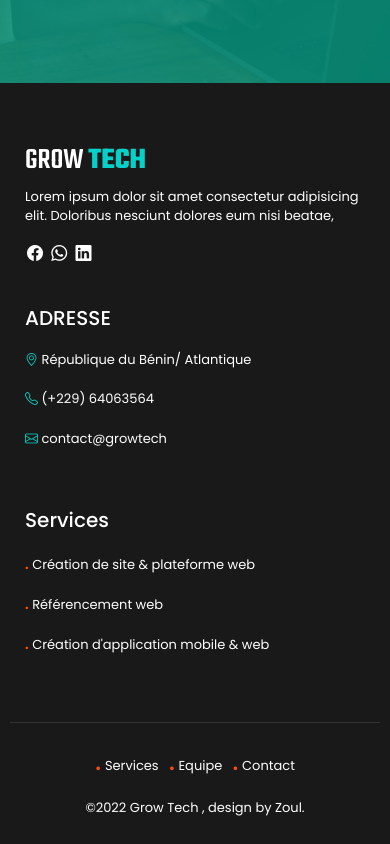
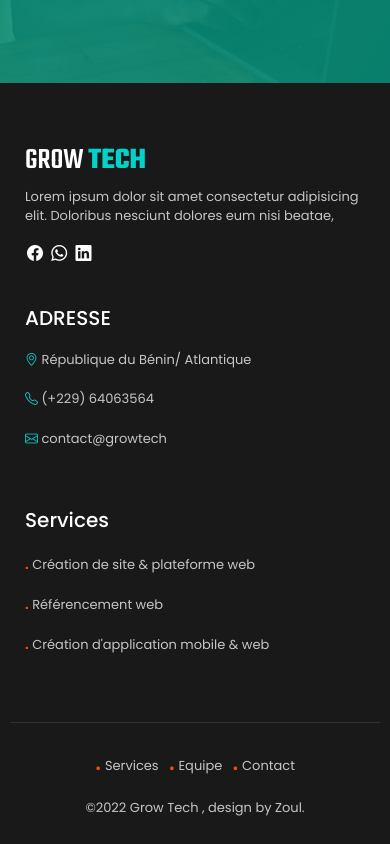
Before and after one commit to Zoul-Coding/Grow-Tech, a plain HTML site: page index.html in a window 390 px wide. Shown: the part 4343-5187 px from the top of the page. Drawn offline with nearby package versions, Linux system fonts and the light colour scheme.

Commit message:
Update style.css

```diff
--- a/style.css
+++ b/style.css
@@ -448,6 +448,7 @@ footer {
 .logo-footer p {
     width: 500px;
     font-size: 13px;
+    color: rgb(199, 198, 198);
 }
 
 .reseaux i {
@@ -474,6 +475,7 @@ footer {
 .container-addr p {
     margin-top: 20px;
     font-size: 13px;
+    color: rgb(199, 198, 198);
 }
 
 .actualite {
@@ -489,7 +491,7 @@ footer {
 }
 
 .container-actu a {
-   color: #fff;
+   color: rgb(199, 198, 198);
    margin-top: 20px;
    font-size: 13px;
 }
@@ -510,7 +512,7 @@ footer {
 
 .liens a {
     text-decoration: none;
-    color: #fff;
+    color: rgb(199, 198, 198);
     padding: 5px;
     font-family: Poppins, sans-serif;
     font-size: 13px;
@@ -524,6 +526,7 @@ footer {
 .copyright p {
     text-align: center;
     font-size: 13px;
+    color: rgb(199, 198, 198);
 }
 
 /*-- container-equipe --*/
@@ -763,7 +766,7 @@ form button {
     nav ul {
         max-height: 0;
         background: #fff;
-        height: 400px;
+        height: 500px;
     }
 
     .menu {
```
